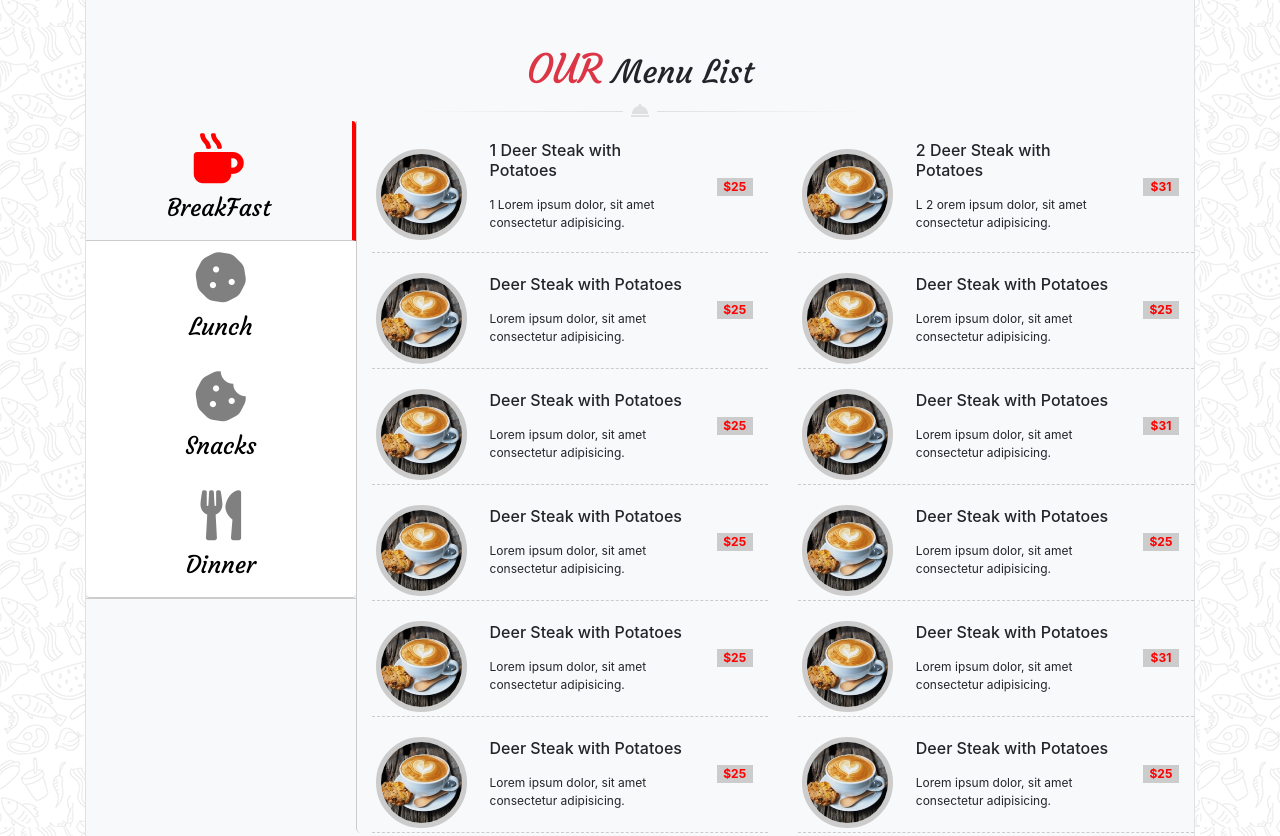
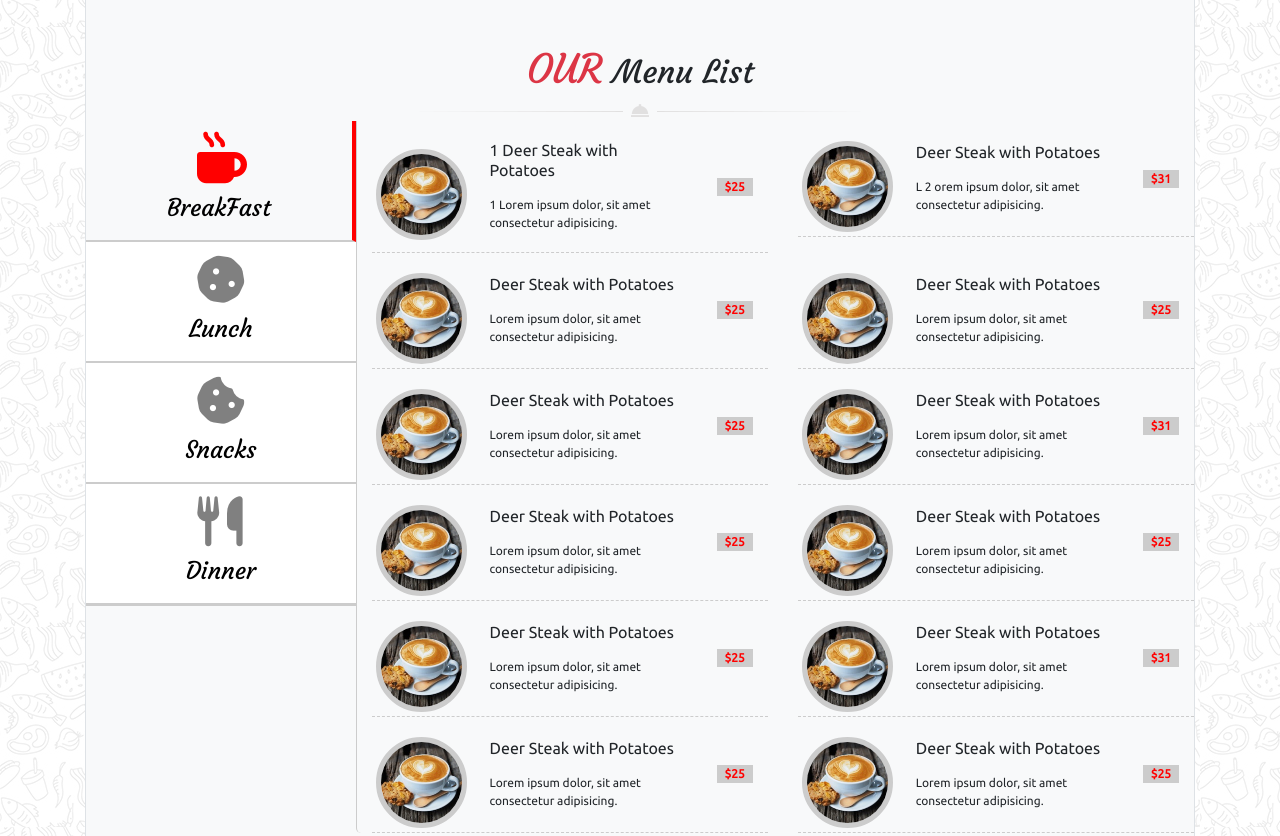
Before and after one commit to dawiteu/coding_16_site_chef, a website: page index.html in a window 1280 px wide. Shown: the part 1173-2009 px from the top of the page. Drawn offline with nearby package versions, Linux system fonts and the light colour scheme.

Commit message:
test local

```diff
--- a/index.html
+++ b/index.html
@@ -7,9 +7,12 @@
     <link rel="stylesheet" href="./public/css/app.css">
     <!-- bootstrap-->
 
+   <!--
     <link rel="stylesheet" href="https://cdnjs.cloudflare.com/ajax/libs/font-awesome/5.15.1/css/all.min.css">
 
     <link rel="stylesheet" href="https://stackpath.bootstrapcdn.com/bootstrap/4.3.1/css/bootstrap.min.css" integrity="sha384-ggOyR0iXCbMQv3Xipma34MD+dH/1fQ784/j6cY/iJTQUOhcWr7x9JvoRxT2MZw1T" crossorigin="anonymous">
+    -->
+
 </head>
 <body data-spy="scroll" data-target="#navbarNavDropdown" data-offset="250">
 
@@ -204,7 +207,7 @@
                                     </div>
 
                                     <div class="col-7 order-2 order-lg-2">
-                                        <h6 class="p-1 text-lg-left text-right">2 Deer Steak with Potatoes</h6>
+                                        <h6 class="p-1 text-lg-left text-right">Deer Steak with Potatoes</h6>
                                         <p class="p-1 text-lg-left text-right">L 2 orem ipsum dolor, sit amet consectetur adipisicing.</p>
                                     </div>
 
@@ -828,18 +831,16 @@
 
 
 
-    <!-- script jquery
 
     <script src="./node_modules/jquery/dist/jquery.js"></script>
 
-     script bootstrap
-
     <script src="./node_modules/bootstrap/dist/js/bootstrap.bundle.js"></script>
     <script src="./node_modules/bootstrap/dist/js/bootstrap.js"></script>
-    -->
+
+    <!--
     <script src="https://code.jquery.com/jquery-3.3.1.slim.min.js" integrity="sha384-q8i/X+965DzO0rT7abK41JStQIAqVgRVzpbzo5smXKp4YfRvH+8abtTE1Pi6jizo" crossorigin="anonymous"></script>
     <script src="https://cdnjs.cloudflare.com/ajax/libs/popper.js/1.14.7/umd/popper.min.js" integrity="sha384-UO2eT0CpHqdSJQ6hJty5KVphtPhzWj9WO1clHTMGa3JDZwrnQq4sF86dIHNDz0W1" crossorigin="anonymous"></script>
     <script src="https://stackpath.bootstrapcdn.com/bootstrap/4.3.1/js/bootstrap.min.js" integrity="sha384-JjSmVgyd0p3pXB1rRibZUAYoIIy6OrQ6VrjIEaFf/nJGzIxFDsf4x0xIM+B07jRM" crossorigin="anonymous"></script>
-
+    -->
 </body>
 </html>
--- a/src/sass/_modules/_sections.scss
+++ b/src/sass/_modules/_sections.scss
@@ -92,8 +92,9 @@ section#contwhiteone{
             color:black;
             font-size:30px;
             border:none;
-            border-bottom:1px solid #ccc;
+            border-bottom:2px solid #ccc;
             font-family:"Courgette";
+
             @include media-breakpoint-down(md){
                 padding:0;
             }
```
Also changed, not shown: public/css/app.css.
